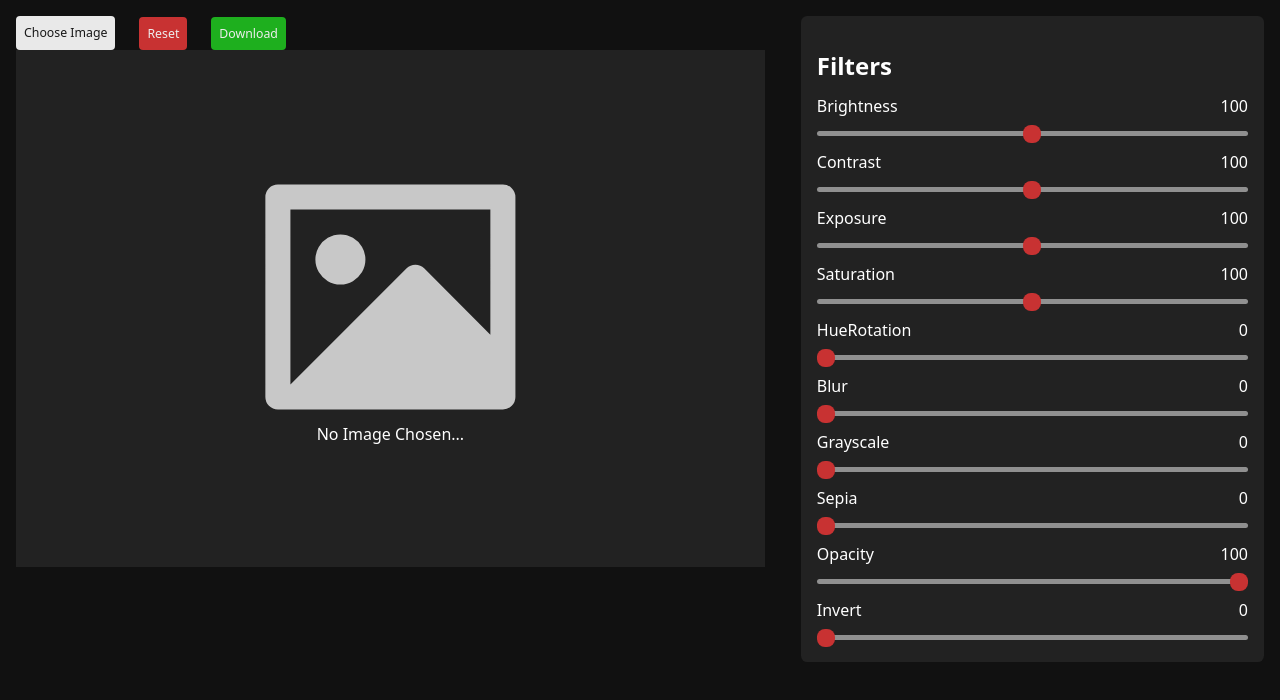
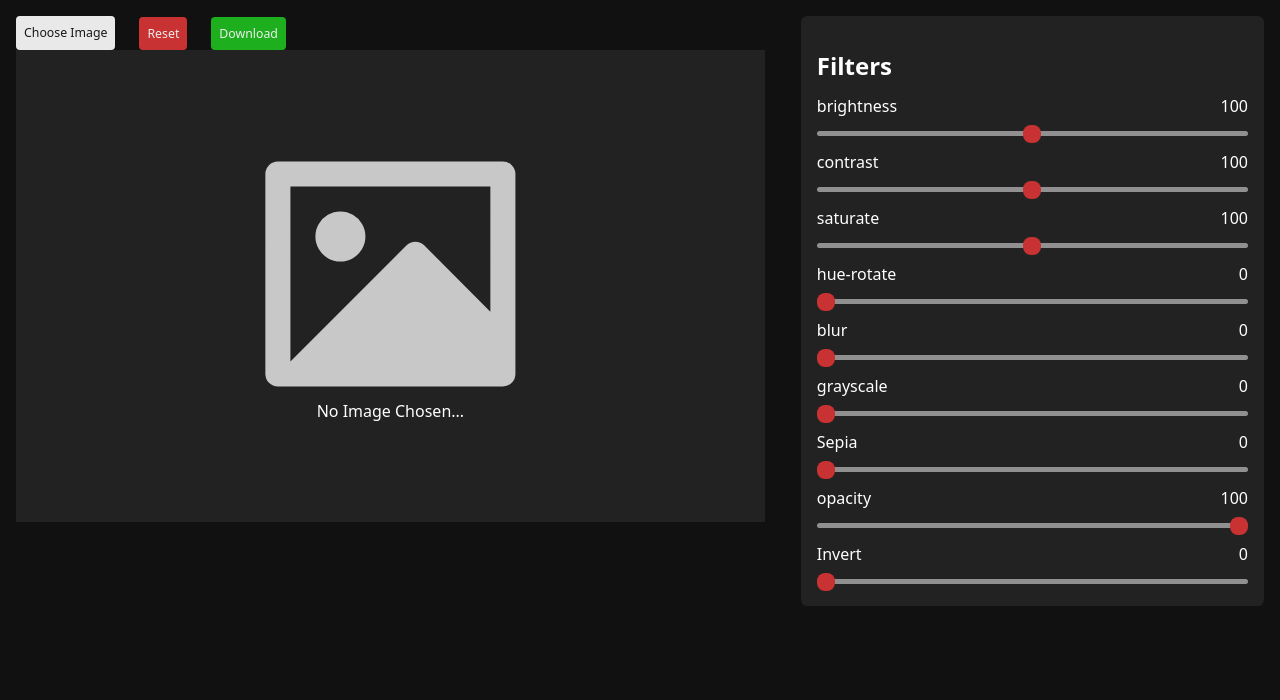
Before and after one commit to BinodRai123/image-editor-react-app, a React (Vite) app: page / in a window 1280 px wide. Shown: the top 700 px of the page. Built offline with nearby package versions, Linux system fonts and the light colour scheme.

Commit message:
finish applying filters in canvas

```diff
--- a/src/App.jsx
+++ b/src/App.jsx
@@ -1,14 +1,38 @@
-import { useRef, useState } from "react";
+import { useEffect, useRef, useState } from "react";
 import { Filter_Settings } from "./constants/filtersdata";
 import RangeSlider from "./components/RangeSlider";
 
 const App = () => {
    const [filterSettings, setFilterSettings] = useState(Filter_Settings);
    const [imageStatus, setImageStatus] = useState({ sucess: false, uploading: false, errorMessage: null });
+   const [image, setImage] = useState(null);
    const canvasRef = useRef(null);
-   // console.log(image);
+   const canvasContext = useRef(null);
 
-   const handleFilterChange = (filterName, value) => {
+   useEffect(() => {
+      //Hold the context 2d value, which will not lost while rendering
+      canvasContext.current = canvasRef.current?.getContext("2d");
+   }, []);
+
+   //apply filters
+   const applyFilters = (filterName, value, unit) => {
+      //if there is no image then return from here
+      if (image == null) return;
+      let allfiltervalue = "";
+
+      filterSettings.forEach((filter) => {
+         allfiltervalue += `${filter.name}(${filter.value}${filter.unit}) `;
+      });
+
+      let canvasCtx = canvasContext.current;
+      canvasCtx.filter = `${allfiltervalue}`;
+      canvasCtx.drawImage(image, 0, 0);
+   };
+
+   //This function Search the Filter by it's name
+   //and change the value of it
+   const handleFilterChange = (filterName, value, unit) => {
+      applyFilters(filterName, value, unit);
       setFilterSettings((prev) => {
          return prev.map((filter) => {
             return filter.name === filterName ? { ...filter, value: value } : filter;
@@ -16,6 +40,7 @@ const App = () => {
       });
    };
 
+   //This function upload the image into canvas
    const hangleImageUploadInCanvas = (e) => {
       const file = e.target?.files[0];
       // If user click "choose file" and cancles
@@ -34,24 +59,25 @@ const App = () => {
       //Selecting canvas div using canvasRef
       //and making it 2d for image upload
       const canvas = canvasRef.current;
-      const context = canvas.getContext("2d");
+      let canvasCtx = canvasContext.current;
 
       //Creating new image tag
       //In Src of it will first create url path
       //from file that user has choosed
-      let image = new Image();
-      image.src = URL.createObjectURL(file);
+      let img = new Image();
+      img.src = URL.createObjectURL(file);
 
       //image.onload will wait until the image fully
       //loaded in the website and after that it will
       //do set height , width and drawimage in canvas
-      image.onload = () => {
-         canvas.width = image.width;
-         canvas.height = image.height;
-         context.drawImage(image, 0, 0, canvas.width, canvas.height);
+      img.onload = () => {
+         setImage(img);
+         canvas.width = img.width;
+         canvas.height = img.height;
+         canvasCtx.drawImage(img, 0, 0, canvas.width, canvas.height);
       };
 
-      image.onerror = (error) => {
+      img.onerror = (error) => {
          console.log(error);
       };
 
@@ -59,8 +85,13 @@ const App = () => {
       setImageStatus((prev) => ({ ...prev, sucess: true }));
    };
 
+   //Reset the Range input to Default
+   //by rendering the first default value of filter Settings
    const FilterResetHandler = () => {
       setFilterSettings(Filter_Settings);
+      if (!image) return;
+      canvasContext.current.filter = "none";
+      canvasContext.current.drawImage(image, 0, 0);
    };
 
    return (
@@ -114,6 +145,7 @@ const App = () => {
                         value={filter.value}
                         min={filter.min}
                         max={filter.max}
+                        unit={filter.unit}
                         onChange={handleFilterChange}
                      />
                   ))}
--- a/src/components/RangeSlider.jsx
+++ b/src/components/RangeSlider.jsx
@@ -1,4 +1,4 @@
-const RangeSlider = ({ filterName, value, min, max, onChange }) => {
+const RangeSlider = ({ filterName, value, min, max, unit, onChange }) => {
    return (
       <div className="filter">
          <div className="progress-counter">
@@ -6,12 +6,13 @@ const RangeSlider = ({ filterName, value, min, max, onChange }) => {
             <span>{value}</span>
          </div>
          <input
+            name={filterName}
             type="range"
             value={value}
             min={min}
             max={max}
             step={1}
-            onChange={(e) => onChange(filterName, Number(e.target.value))}
+            onChange={(e) => onChange(filterName, Number(e.target.value), unit)}
          />
       </div>
    );
--- a/src/constants/filtersdata.js
+++ b/src/constants/filtersdata.js
@@ -1,12 +1,11 @@
 export const Filter_Settings = [
-   { name: "Brightness", value: 100, min: 0, max: 200, unit: "%" },
-   { name: "Contrast", value: 100, min: 0, max: 200, unit: "%" },
-   { name: "Exposure", value: 100, min: 0, max: 200, unit: "%" },
-   { name: "Saturation", value: 100, min: 0, max: 200, unit: "%" },
-   { name: "HueRotation", value: 0, min: 0, max: 360, unit: "deg" },
-   { name: "Blur", value: 0, min: 0, max: 20, unit: "px" },
-   { name: "Grayscale", value: 0, min: 0, max: 100, unit: "%" },
+   { name: "brightness", value: 100, min: 0, max: 200, unit: "%" },
+   { name: "contrast", value: 100, min: 0, max: 200, unit: "%" },
+   { name: "saturate", value: 100, min: 0, max: 200, unit: "%" },
+   { name: "hue-rotate", value: 0, min: 0, max: 360, unit: "deg" },
+   { name: "blur", value: 0, min: 0, max: 20, unit: "px" },
+   { name: "grayscale", value: 0, min: 0, max: 100, unit: "%" },
    { name: "Sepia", value: 0, min: 0, max: 100, unit: "%" },
-   { name: "Opacity", value: 100, min: 0, max: 100, unit: "%" },
+   { name: "opacity", value: 100, min: 0, max: 100, unit: "%" },
    { name: "Invert", value: 0, min: 0, max: 100, unit: "%" },
 ];
--- a/src/css/index.css
+++ b/src/css/index.css
@@ -97,6 +97,6 @@
 
 /* ----- Canvas for Image ---- */
 #image-canvas {
-   max-height: 500px;
-   max-width: 600px;
+   max-height: 100%;
+   max-width: 100%;
 }
```
